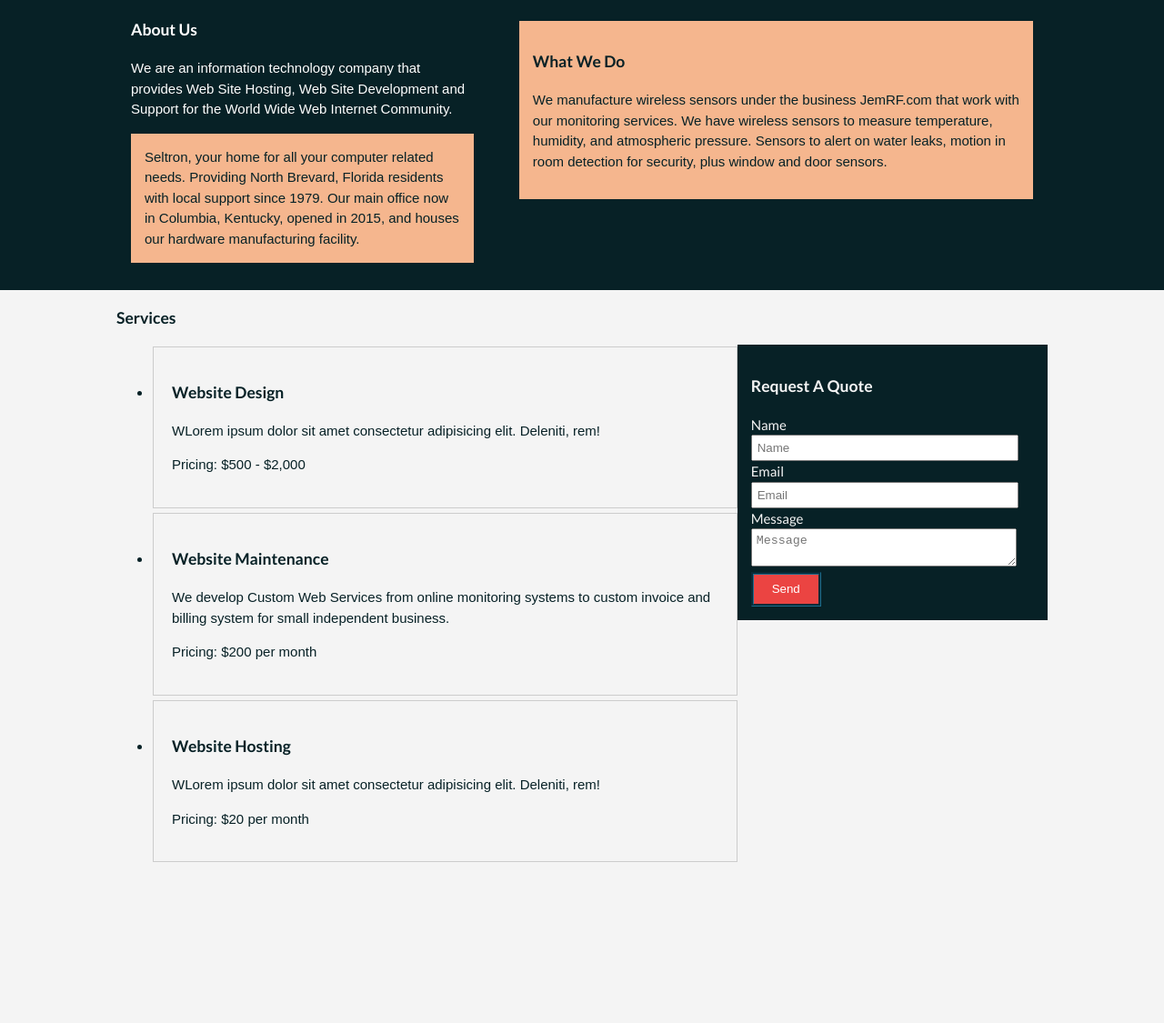
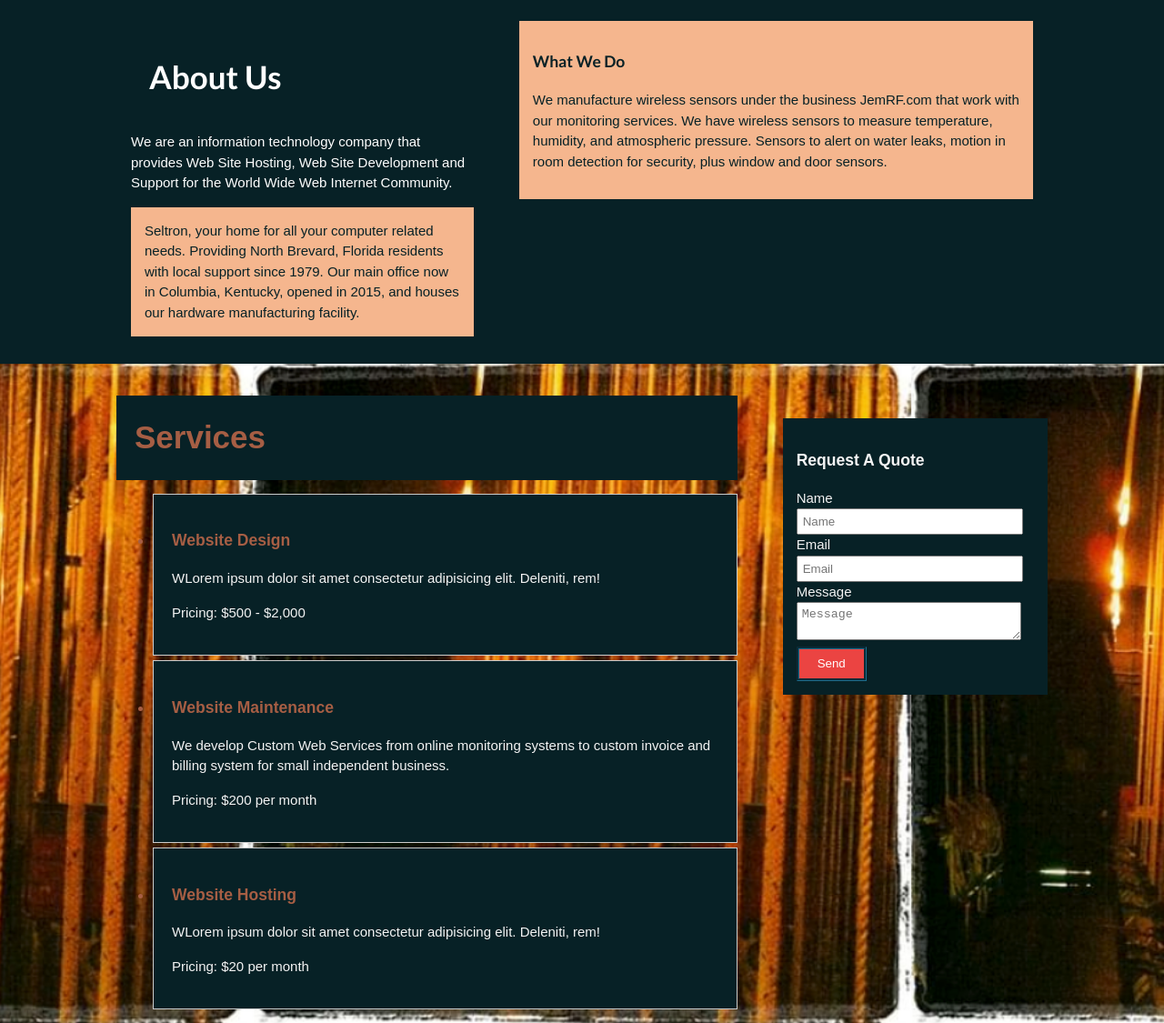
Before and after one commit to Kattster/Full-Webpage-Project, a plain HTML site: page index.html in a window 1280 px wide. Shown: the part 1005-2130 px from the top of the page at 91% size. Drawn offline with Linux system fonts and the light colour scheme; a web font is replaced by a local one.

Commit message:
adding htmlwebsite project

```diff
--- a/style.css
+++ b/style.css
@@ -187,23 +187,43 @@ i{
 }
 
 /* SERVICES */
+#services{
+    background-image: url(Images/Flyrail.png);
+    /* opacity: 0.5; */
+    background-position: center;
+    background-size: contain;
+    font-family: 'Kufam', sans-serif;
+    color: #A65E44;
+    }
+.page-title{
+    background-color: #072126;
+    padding: 20px;
+    font-size: 35px;
+    margin-bottom: 0;
+}
+
 #services > .container{
     display: grid;
     grid-template-columns: 2fr 1fr;
-    grid-template-rows: 2fr 3fr ;
+    grid-template-rows: 3fr;
+
 }
 
 #services p{
     font-family: 'Kufam', sans-serif;
+    color: #f4f4f4;
+    background-color: #072126;
 }
 #services li{
     border: 1px solid #ccc;
     padding: 20px;
     margin-bottom: 5px;
+    background-color: #072126;
 }
 
 #services .sidebar{
     margin-top: 50px;
+     margin-left: 50px;
 }
 
 #services input, #services textarea{
@@ -236,7 +256,7 @@ footer{
         width: 80%;
     }
     #about > .container,
-    #services > .container, {
+    #services > .container {
         grid-template-columns: 1fr;
     }
     }
```
